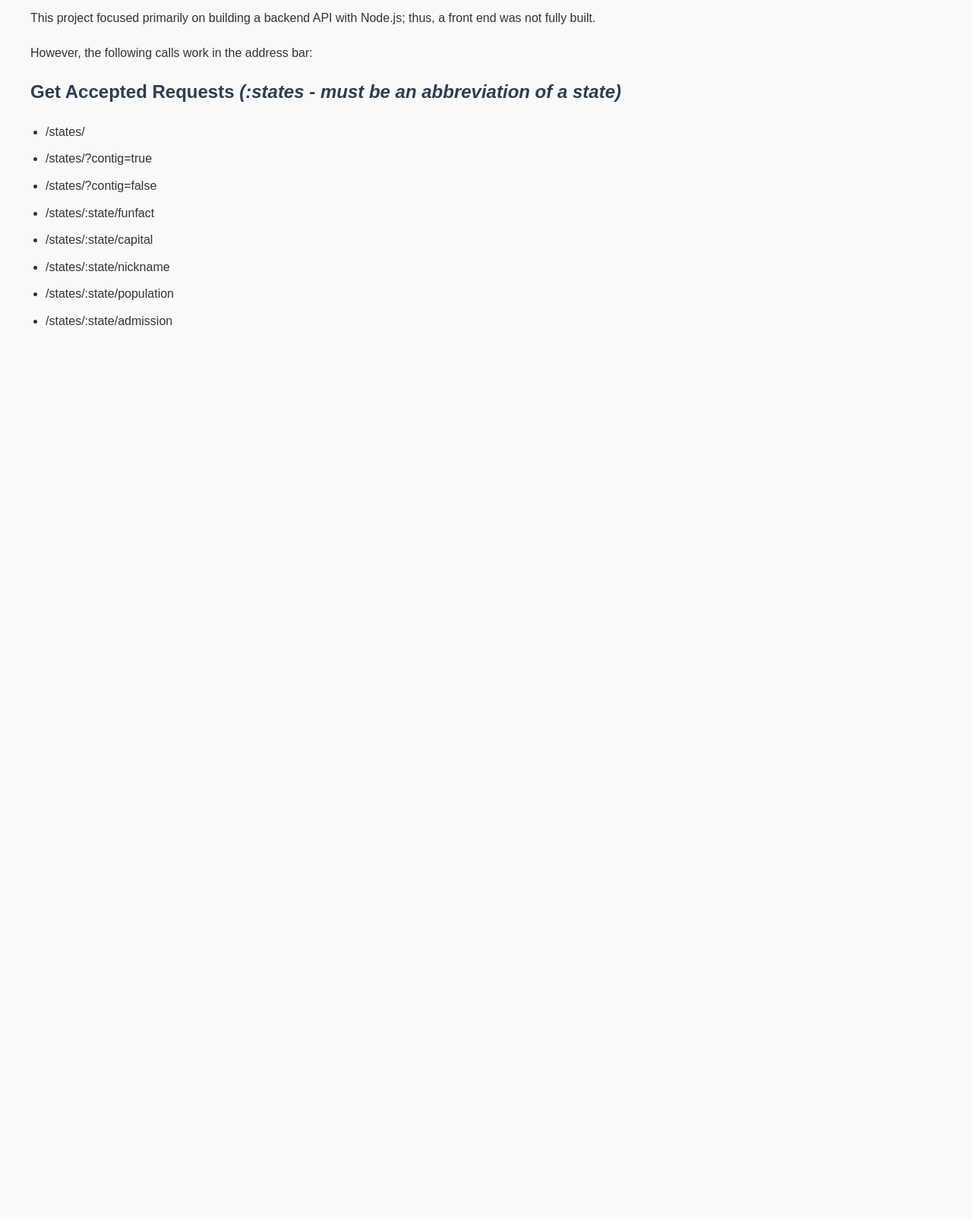
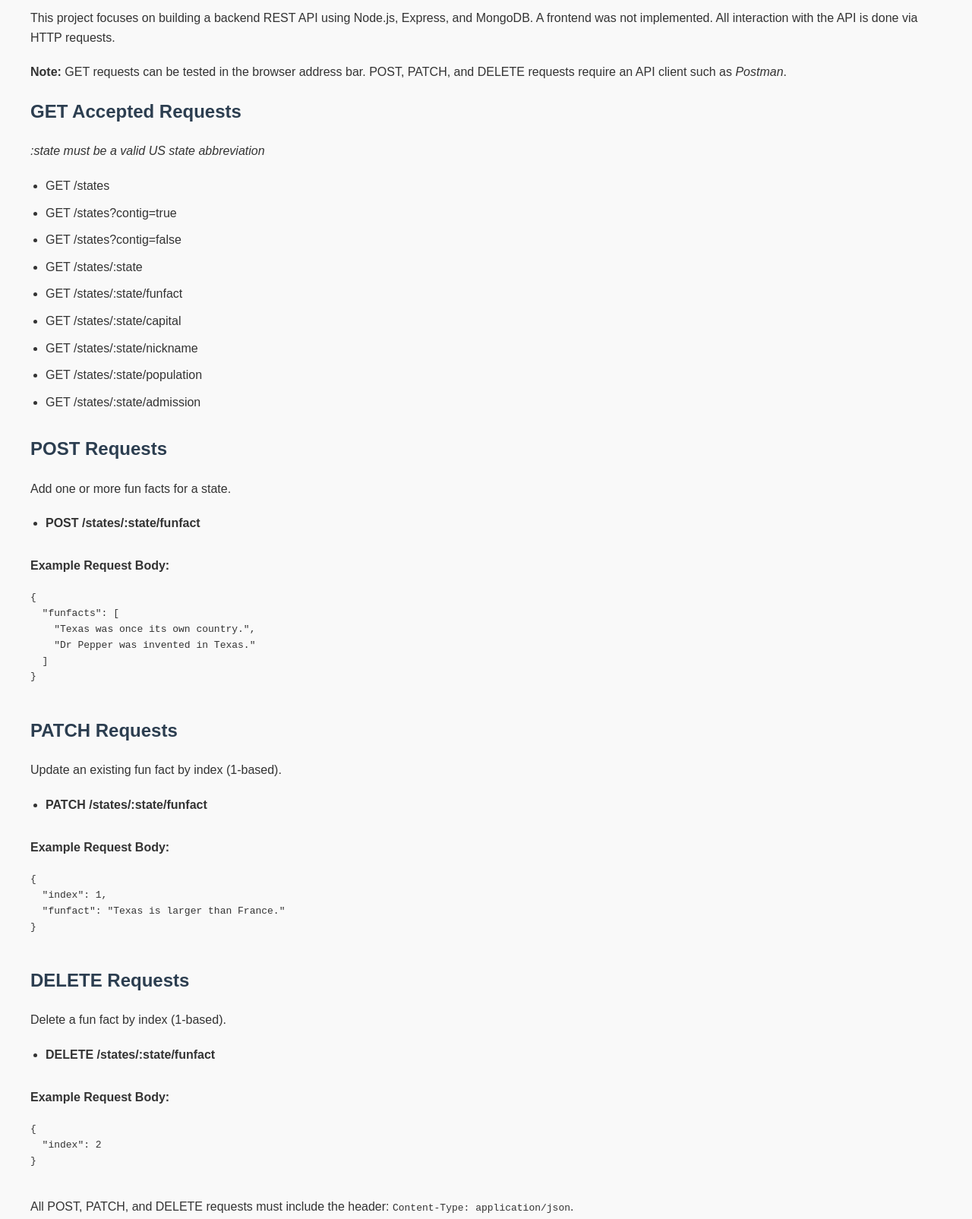
Before and after one commit to Pavel-Martinez-22/Full-Stack-API-States, a website: page views/index.html in a window 1280 px wide. Shown: the part 100-1705 px from the top of the page at 76% size. Before the commit the page ends 800 px from the top, so only its background shows below. Drawn offline with Linux system fonts and the light colour scheme; files that its build step writes are made by us from their sources.

Commit message:
Updated documentation for API

```diff
--- a/views/index.html
+++ b/views/index.html
@@ -1,4 +1,4 @@
-<!DOCTYPE html>
+<!doctype html>
 <html lang="en">
   <head>
     <meta charset="UTF-8" />
@@ -7,30 +7,92 @@
     <title>Index</title>
     <link rel="stylesheet" href="css/style.css" />
   </head>
-
   <body>
-    <body>
     <h1>API States</h1>
 
-    <!-- Project description paragraph -->
+    <!-- Project description -->
     <p>
-      This project focused primarily on building a backend API with Node.js; thus, a front end was not fully built.
+      This project focuses on building a backend REST API using Node.js, Express, and MongoDB. A
+      frontend was not implemented. All interaction with the API is done via HTTP requests.
     </p>
-    <p>However, the following calls work in the address bar:</p>
 
-    <!-- Accepted request list -->
-    <h2>Get Accepted Requests <em>(:states - must be an abbreviation of a state)</em></h2>
+    <p>
+      <strong>Note:</strong> GET requests can be tested in the browser address bar. POST, PATCH, and
+      DELETE requests require an API client such as <em>Postman</em>.
+    </p>
+
+    <!-- GET requests -->
+    <h2>GET Accepted Requests</h2>
+    <p><em>:state must be a valid US state abbreviation</em></p>
+
     <ul>
-      <li>/states/</li>
-      <li>/states/?contig=true</li>
-      <li>/states/?contig=false</li>
-      <li>/states/:state/funfact</li>
-      <li>/states/:state/capital</li>
-      <li>/states/:state/nickname</li>
-      <li>/states/:state/population</li>
-      <li>/states/:state/admission</li>
+      <li>GET /states</li>
+      <li>GET /states?contig=true</li>
+      <li>GET /states?contig=false</li>
+      <li>GET /states/:state</li>
+      <li>GET /states/:state/funfact</li>
+      <li>GET /states/:state/capital</li>
+      <li>GET /states/:state/nickname</li>
+      <li>GET /states/:state/population</li>
+      <li>GET /states/:state/admission</li>
     </ul>
-  </body>
 
+    <!-- POST -->
+    <h2>POST Requests</h2>
+
+    <p>Add one or more fun facts for a state.</p>
+
+    <ul>
+      <li><strong>POST /states/:state/funfact</strong></li>
+    </ul>
+
+    <p><strong>Example Request Body:</strong></p>
+    <pre>
+{
+  "funfacts": [
+    "Texas was once its own country.",
+    "Dr Pepper was invented in Texas."
+  ]
+}
+    </pre>
+
+    <!-- PATCH -->
+    <h2>PATCH Requests</h2>
+
+    <p>Update an existing fun fact by index (1-based).</p>
+
+    <ul>
+      <li><strong>PATCH /states/:state/funfact</strong></li>
+    </ul>
+
+    <p><strong>Example Request Body:</strong></p>
+    <pre>
+{
+  "index": 1,
+  "funfact": "Texas is larger than France."
+}
+    </pre>
+
+    <!-- DELETE -->
+    <h2>DELETE Requests</h2>
+
+    <p>Delete a fun fact by index (1-based).</p>
+
+    <ul>
+      <li><strong>DELETE /states/:state/funfact</strong></li>
+    </ul>
+
+    <p><strong>Example Request Body:</strong></p>
+    <pre>
+{
+  "index": 2
+}
+    </pre>
+
+    <!-- Footer note -->
+    <p>
+      All POST, PATCH, and DELETE requests must include the header:
+      <code>Content-Type: application/json</code>.
+    </p>
   </body>
 </html>
```
